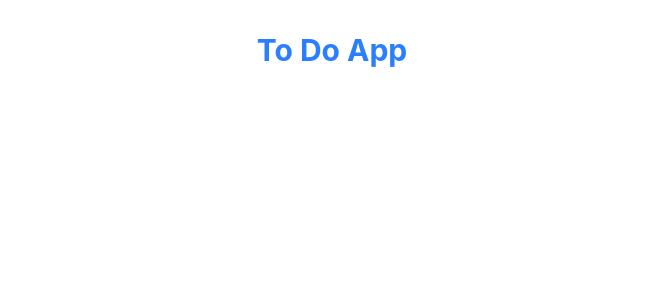
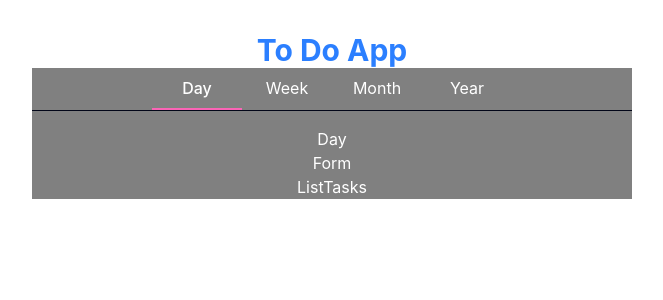
Before and after one commit to Priscilla-03-dev/to-do-app, a React (Vite) app: page / in a window 1280 px wide. Shown: the top 300 px of the page, without its empty margins (308-971 px from the left). Built offline with nearby package versions, Linux system fonts and the light colour scheme.

Commit message:
style: implementar navegación visual en Header

```diff
--- a/src/App.css
+++ b/src/App.css
@@ -4,3 +4,11 @@
     padding: 2rem;
     text-align: center;
 }
+.Todo-container{
+    background-color: gray;
+    color: white;
+    text-align: center;
+    max-width: 600px;
+    margin: auto;
+
+}
--- a/src/App.jsx
+++ b/src/App.jsx
@@ -1,10 +1,25 @@
 import { useState } from 'react';
-import './App.css'
-const App =()=> {
+
+import Header from './components/Header';
+import Day from './components/Day';
+import Form from './components/Form';
+import ListTasks from './components/ListTasks';
+
+import './App.css';
+
+const App=()=> {
+  /*const[count,setCount]=useState(0)*/
   return (
-    <div>
+    <main>
       <h1 className="text-3xl font-bold text-blue-500">To Do App</h1>
-    </div>
+      <div className='Todo-container'>
+        <Header/>
+        <Day/>
+        <Form/>
+        <ListTasks/>
+      </div>
+
+    </main>
   );
 }
 
--- a/src/components/Day.jsx
+++ b/src/components/Day.jsx
@@ -0,0 +1,9 @@
+import React from 'react'
+
+const Day = () => {
+  return (
+    <div>Day</div>
+  )
+}
+
+export default Day
--- a/src/components/Form.jsx
+++ b/src/components/Form.jsx
@@ -0,0 +1,9 @@
+import React from "react"
+
+const Form = () => {
+  return (
+    <div>Form</div>
+  )
+}
+
+export default Form
--- a/src/components/Header.jsx
+++ b/src/components/Header.jsx
@@ -0,0 +1,21 @@
+import React from 'react'
+
+const Header = () => {
+  const navLink = "font-medium text-white border-b-2 border-pink-400";
+  return (
+    <div>
+      <header className='border-b border-slate-950 mb-4'>
+          <nav className='max-w-[60%] m-auto'>
+          <ul className='flex justify-around text-gray02 [&>li]:py-2 [&>li]:w-full [&>li]:cursor-pointer'>
+            <li className={navLink}>Day</li>
+            <li>Week</li>
+            <li>Month</li>
+            <li>Year</li>
+          </ul>
+        </nav>
+      </header>
+    </div>
+  )
+}
+
+export default Header
--- /dev/null
+++ b/src/components/ListTasks.jsx
@@ -0,0 +1,9 @@
+import React from 'react'
+
+const ListTasks = () => {
+  return (
+    <div>ListTasks</div>
+  )
+}
+
+export default ListTasks
--- a/src/components/Listask.jsx
+++ /dev/null
@@ -1,11 +0,0 @@
-import React from 'react'
-
-function Listask() {
-  return (
-    <div>
-
-    </div>
-  )
-}
-
-export default Listask
```
